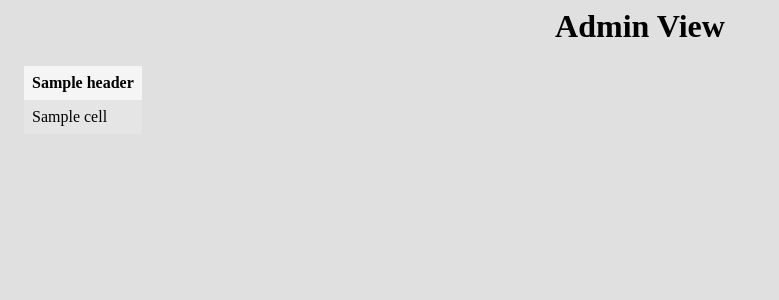
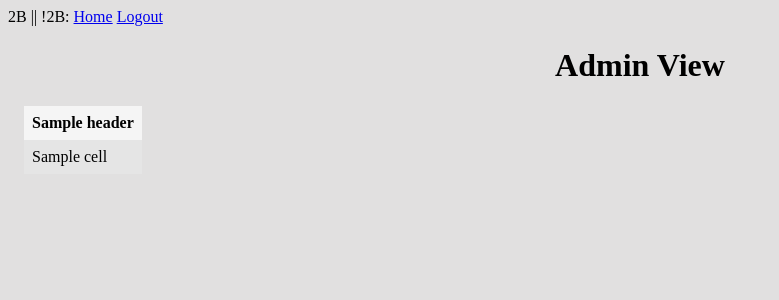
Before and after one commit to Brad-BU/DB-Group-Project, a Flask app: template GroupProject/app/templates/adminView.html in a window 1280 px wide. Shown: the top 300 px of the page, without its empty margins (0-779 px from the left). Run offline with Flask 2, Linux system fonts and the light colour scheme; the template is opened without the code that fills it: most values are stand-ins (such as "Sample title", 1, 10 or a date in 2020).

Commit message:
updated adminView.html to include anchors for links

```diff
--- a/GroupProject/app/templates/adminView.html
+++ b/GroupProject/app/templates/adminView.html
@@ -3,6 +3,11 @@
 <head>
       <title>Baseball DataBase</title>
   </head>
+<div>
+      2B || !2B:
+      <a href="{{ url_for('index') }}">Home</a>
+      <a href="{{ url_for('logout') }}">Logout</a>
+    </div>
 <body>
     <h1>Admin View </h1>
     <table class="table">
```
